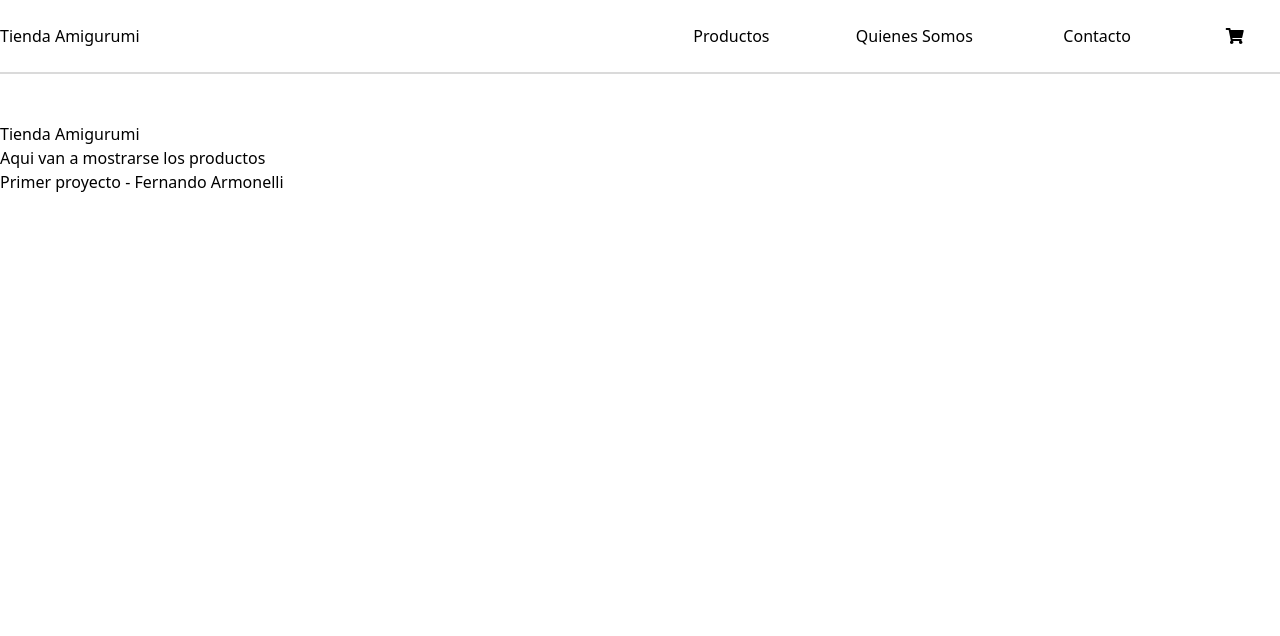
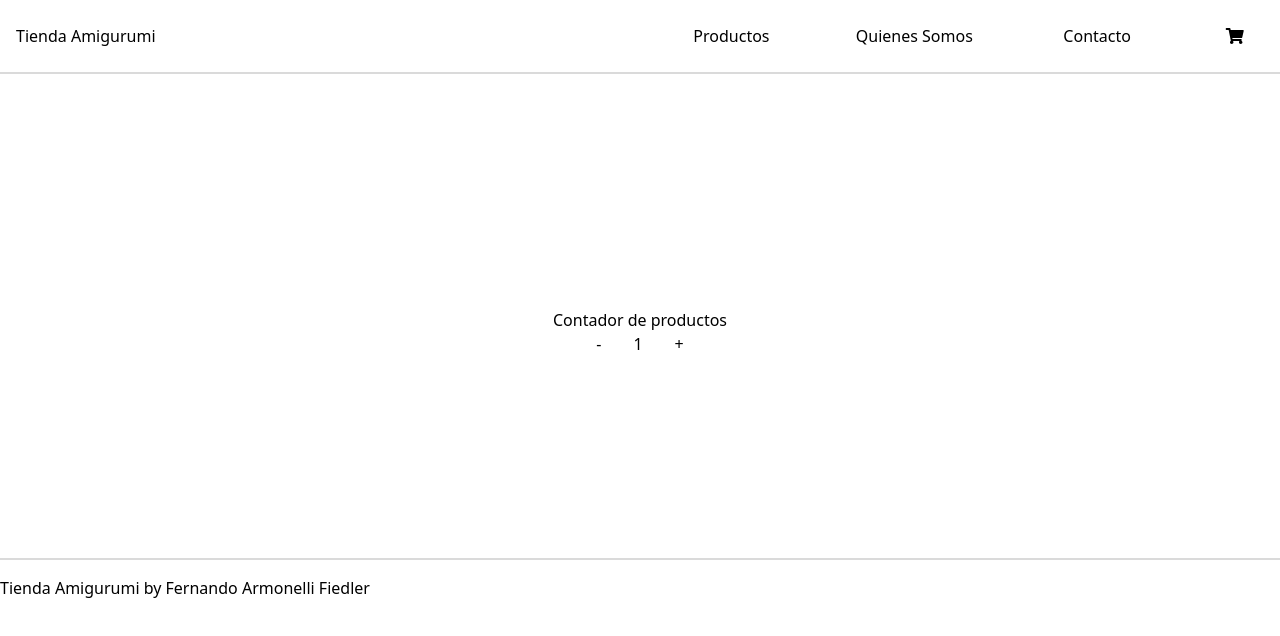
Before and after one commit to fernandoarmonellifiedler/AmigurumiStore-Armonelli, a React (Create React App) app: page / in a window 1280 px wide. Shown: the top 636 px of the page. Built offline with nearby package versions, Linux system fonts and the light colour scheme.

Commit message:
add ItemCount component and rename filenames for components

```diff
--- a/src/App.css
+++ b/src/App.css
@@ -5,7 +5,12 @@
 .App {
     display: flex;
     flex-direction: column;
-    align-content: space-between;
+    justify-content: space-between;
+    width: 100%;
+    height: 600px;
+}
+
+.App-header {
 }
 
 .nav {
@@ -18,6 +23,10 @@
     flex-direction: row;
     justify-content: space-between;
     align-items: center;
+}
+
+.nav-brand {
+    padding-left: 1rem;
 }
 
 .nav-menu {
@@ -38,6 +47,34 @@
     justify-content: center;
 }
 
-.footer {
+.main-section {
 
 }
+
+.footer {
+    margin-bottom: 0;
+    padding-top: 1rem;
+    border-top: 2px solid rgb(218, 218, 218);
+}
+
+/* === ItemCount === */
+.ItemCount {
+    display: flex;
+    flex-direction: column;
+    align-items: center;
+    justify-content: flex-start;
+    height: 5rem;
+    padding: .5rem 0rem;
+}
+
+.ItemCount-title {
+
+}
+
+.ItemCount-buttons {
+    display: flex;
+}
+
+.ItemCount-cantidad {
+    margin: 0rem 2rem;
+}
--- a/src/App.js
+++ b/src/App.js
@@ -1,23 +1,22 @@
 import "./App.css"
-import NavBar from "./components/NavBar/NavBar"
-import ItemListContainer from "./components/ItemListContainer/ItemListContainer"
+import NavBar from "./components/NavBar"
+import ItemListContainer from "./components/ItemListContainer"
 
 function App() {
     return (
-        <div className="App">
+        <main className="App">
             <header className="App-header">
                 <NavBar />
-                <h1>Tienda Amigurumi</h1>
             </header>
 
-            <section>
-                <ItemListContainer greeting="Aqui van a mostrarse los productos" />
+            <section className="main-section">
+                <ItemListContainer/>
             </section>
 
             <footer className="footer">
-                Primer proyecto - Fernando Armonelli
+                Tienda Amigurumi by Fernando Armonelli Fiedler
             </footer>
-        </div>
+        </main>
     );
 }
 
--- /dev/null
+++ b/src/components/ItemCount/index.js
@@ -0,0 +1,44 @@
+import { useState } from 'react'
+
+export default function ItemCount({stock, initial}) {
+    const [cantidad, setCantidad] = useState(initial)
+    const [alertMessage, setAlertMessage] = useState("")
+
+    function handleSuma () {
+        setAlertMessage("");
+
+        if (stock > 0) {
+            if (cantidad < stock) {
+                setCantidad(cantidad + 1)
+            } else {
+                setAlertMessage("No puedes agregar más productos")
+            }
+        } else {
+            setAlertMessage("De momento no hay stock para este producto")
+        }
+    }
+
+    function handleResta () {
+        setAlertMessage("");
+
+        if (cantidad > initial) {
+            setCantidad(cantidad - 1)
+        } else {
+            setAlertMessage("Valor minimo alcanzado")
+        }
+    }
+
+    return (
+        <div className='ItemCount'>
+            <h2 className='ItemCount-title'>Contador de productos</h2>
+            <div className='ItemCount-buttons'>
+                <button onClick={handleResta}> - </button>
+                <span className='ItemCount-cantidad'>{cantidad}</span>
+                <button onClick={handleSuma}> + </button>
+            </div>
+            <div className='ItemCount-message'>
+                <span>{alertMessage}</span>
+            </div>
+        </div>
+    )
+}
--- a/src/components/ItemListContainer/ItemListContainer.js
+++ /dev/null
@@ -1,5 +0,0 @@
-export default function ItemListContainer({ greeting }) {
-    return (
-        <div>{greeting}</div>
-    )
-}
--- /dev/null
+++ b/src/components/ItemListContainer/index.js
@@ -0,0 +1,7 @@
+import ItemCount from "../ItemCount"
+
+export default function ItemListContainer() {
+    return (
+        <ItemCount stock={5} initial={1} />
+    )
+}
--- a/src/components/NavBar/NavBar.js
+++ b/src/components/NavBar/index.js
@@ -1,5 +1,5 @@
-import NavItem from "../NavItem/NavItem";
-import CartWidget from "../CartWidget/CartWidget"
+import NavItem from "../NavItem";
+import CartWidget from "../CartWidget"
 
 export default function NavBar() {
 
@@ -9,7 +9,9 @@ export default function NavBar() {
 
     return (
         <nav className="nav">
-            <div className="nav-brand">Tienda Amigurumi</div>
+            <div className="nav-brand">
+                <a href="/">Tienda Amigurumi</a>
+            </div>
             <ul className="nav-menu">
                 <NavItem handleClick={handleClick} text="Productos" />
                 <NavItem handleClick={handleClick} text="Quienes Somos" />
```
Also changed, not shown: src/components/CartWidget/index.js (renamed from src/components/CartWidget/CartWidget.js), src/components/NavItem/index.js (renamed from src/components/NavItem/NavItem.js).
